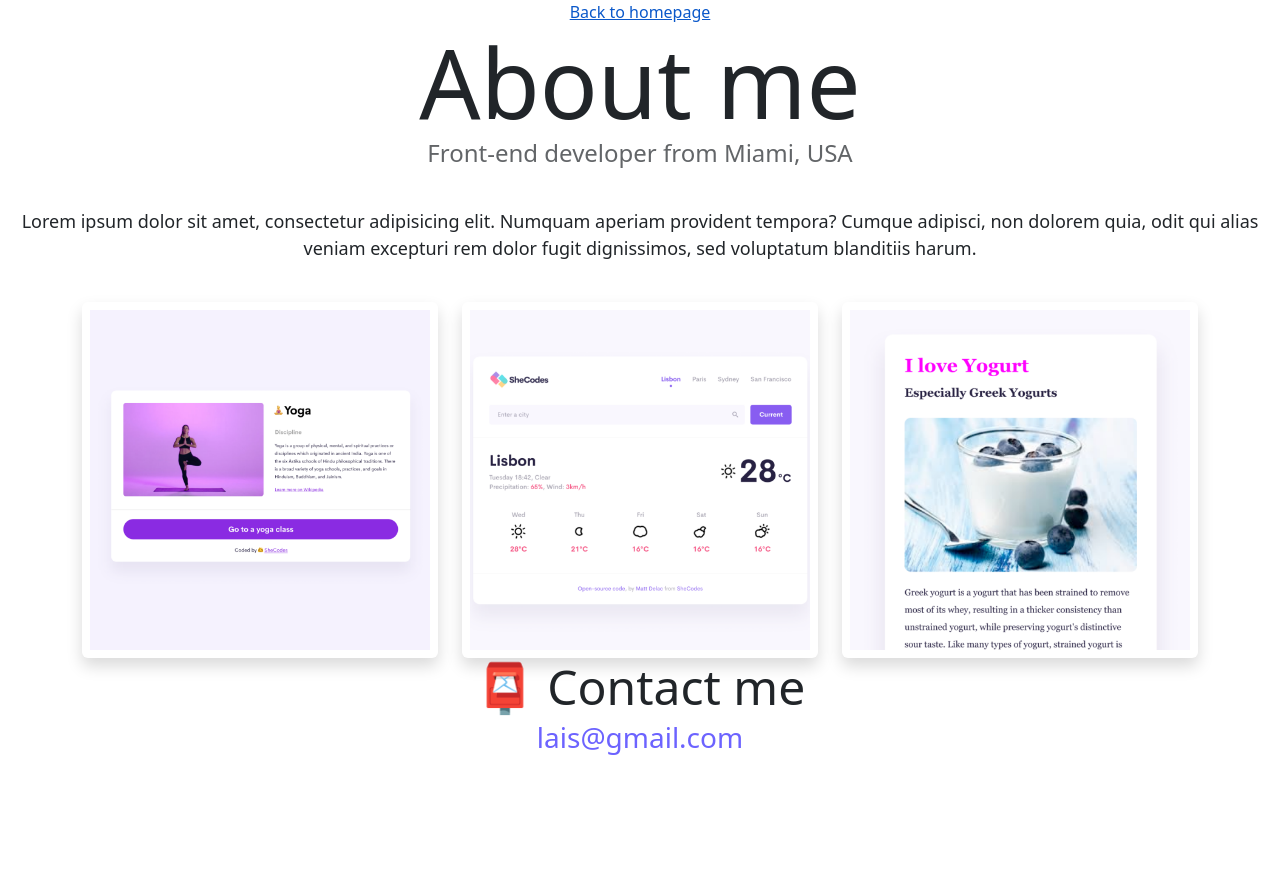
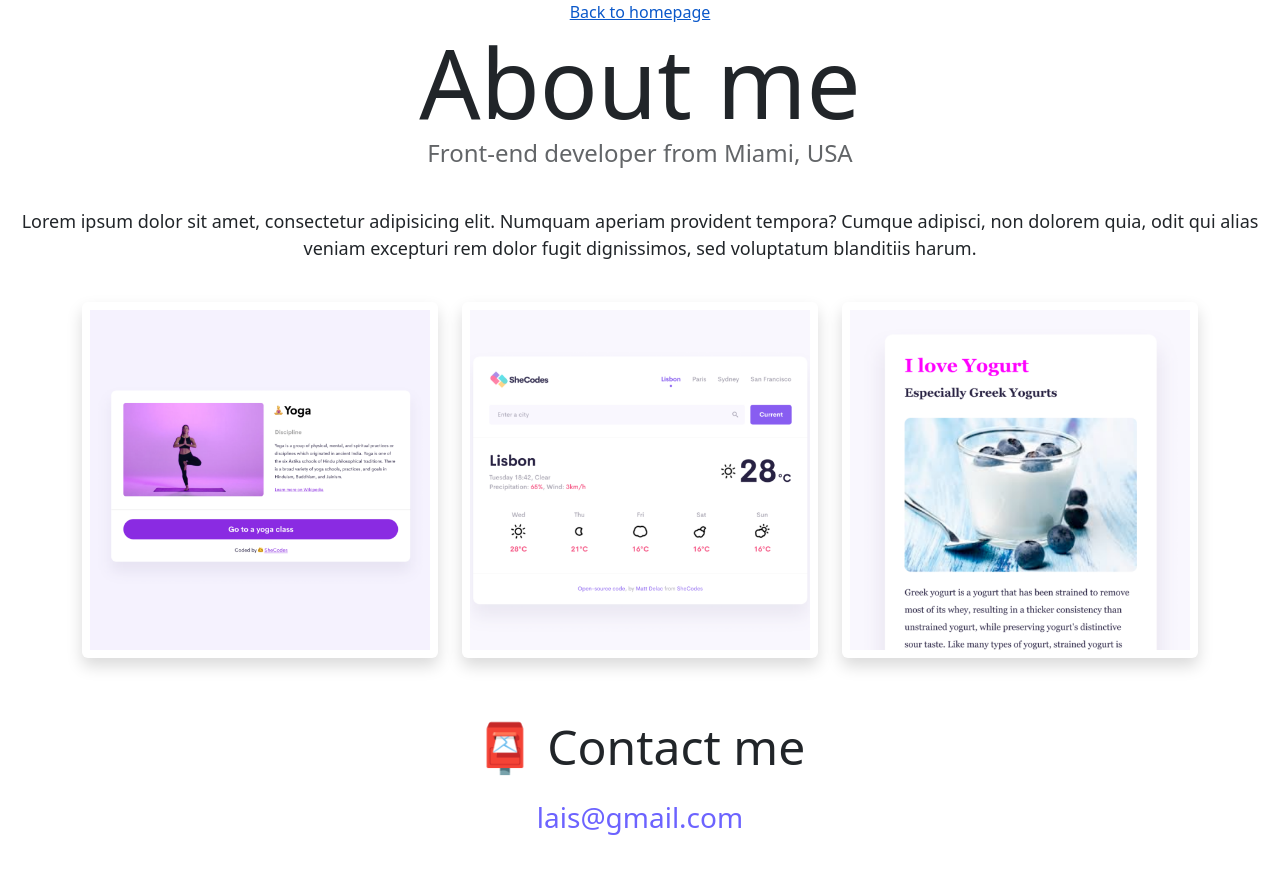
Before and after one commit to LaisZagati/media-queries, a plain HTML site: page about.html in a window 1280 px wide. Before the commit the page ends 800 px from the top, so only its background shows below. Drawn offline with nearby package versions, Linux system fonts and the light colour scheme.

Commit message:
media q re-sent

```diff
--- a/about.html
+++ b/about.html
@@ -56,7 +56,7 @@
         </div>
       </div>
     </div>
-    <div id="contact">
+    <div id="contact" class="contact-section">
       <h2>📮 Contact me</h2>
       <a href="mailto:lais@gmail.com" class="email-link"> lais@gmail.com </a>
     </div>
--- a/style.css
+++ b/style.css
@@ -3,6 +3,8 @@
   --secondary-color: #f5f2fe;
   --box-shadow: 0 5px 10px rgba(0, 0, 0, 0.3);
 }
+
+
 
 h1,
 h2,
@@ -76,6 +78,7 @@ p {
   color: var(--primary-color);
   font-size: 28px;
   text-decoration: none;
+  margin: 20px;
 }
 
 .email-link:hover {
@@ -99,6 +102,10 @@ a:hover {
 .img-fluid {
   max-width: 100%;
   height: auto;
+}
+
+.contact-section {
+  margin: 60px;
 }
 
 /* Mobile device friendly  */
```
